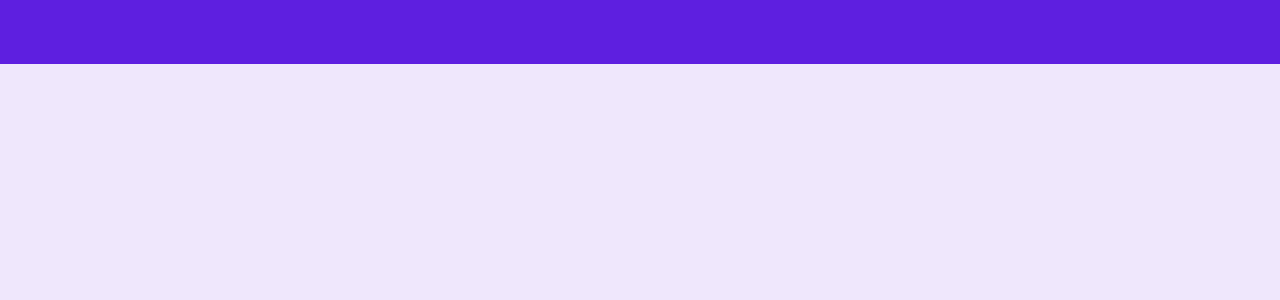
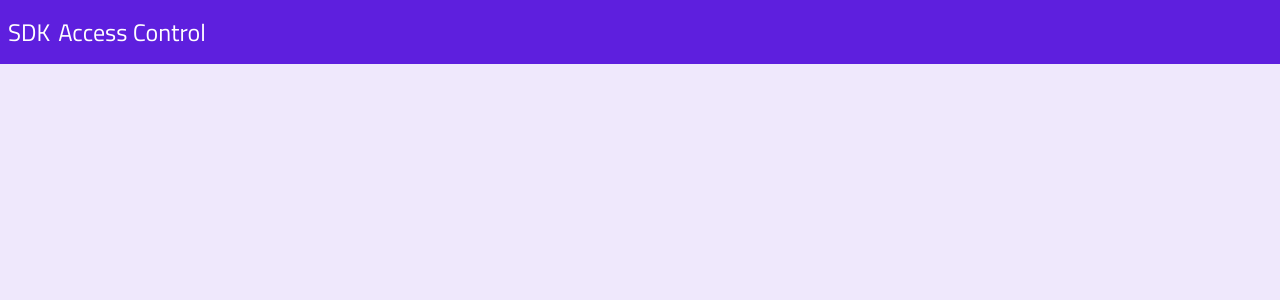
Before and after one commit to sandje00/sdk-access-control-web, a Vue app: page /dashboard in a window 1280 px wide. Shown: the top 300 px of the page. Built offline with nearby package versions, Linux system fonts and the light colour scheme.

Commit message:
Adapt app logo for the header

```diff
--- a/src/assets/stylesheets/layout/_flex.scss
+++ b/src/assets/stylesheets/layout/_flex.scss
@@ -16,6 +16,10 @@
   justify-content: center;
 }
 
+.justify-space-between {
+  justify-content: space-between;
+}
+
 .align-center {
   align-items: center;
 }
--- a/src/components/common/AppLogo.vue
+++ b/src/components/common/AppLogo.vue
@@ -1,7 +1,7 @@
 <template>
   <div
-    :class="{ light, large }"
-    class="app-logo flex-v justify-center align-center"
+    :class="[{ caption, light, large, small, vertical }, vertical ? 'flex-h' : 'flex-v' ]"
+    class="app-logo justify-center align-center"
   >
     <span>SDK</span>
     <span>Access Control</span>
@@ -12,8 +12,11 @@
 export default {
   name: 'app-logo',
   props: {
+    caption: { type: Boolean, default: true },
     light: { type: Boolean, default: false },
-    large: { type: Boolean, default: false }
+    large: { type: Boolean, default: false },
+    small: { type: Boolean, default: false },
+    vertical: { type: Boolean, default: false }
   }
 }
 </script>
@@ -23,7 +26,7 @@ export default {
   color: var(--color-primary);
   font-size: 2rem;
 
-  &::after {
+  &.caption::after {
     content: 'admin dashboard';
     text-transform: uppercase;
     font-size: 1rem;
@@ -43,8 +46,22 @@ export default {
     font-size: 3rem;
   }
 
-  &.large::after {
+  &.small {
     font-size: 1.5rem;
+  }
+
+  &.vertical {
+    span:last-child {
+      margin-left: 0.5rem;
+    }
+  }
+
+  &.large.caption::after {
+    font-size: 1.5rem;
+  }
+
+  &.small.caption::after {
+    font-size: 0.7rem;
   }
 }
 </style>
--- a/src/components/common/layout/AppHeader.vue
+++ b/src/components/common/layout/AppHeader.vue
@@ -1,12 +1,16 @@
 <template>
-  <header class="app-header">
-
+  <header class="app-header flex-h justify-space-between">
+    <app-logo class="logo" :caption="false" light small vertical>
+    </app-logo>
   </header>
 </template>
 
 <script>
+import AppLogo from '../AppLogo';
+
 export default {
-  name: 'app-header'
+  name: 'app-header',
+  components: { AppLogo }
 }
 </script>
 
@@ -18,5 +22,9 @@ export default {
   top: 0;
   z-index: var(--z-header);
   background-color: var(--color-primary);
+
+  .logo {
+    padding-left: 0.5rem;
+  }
 }
 </style>
```
